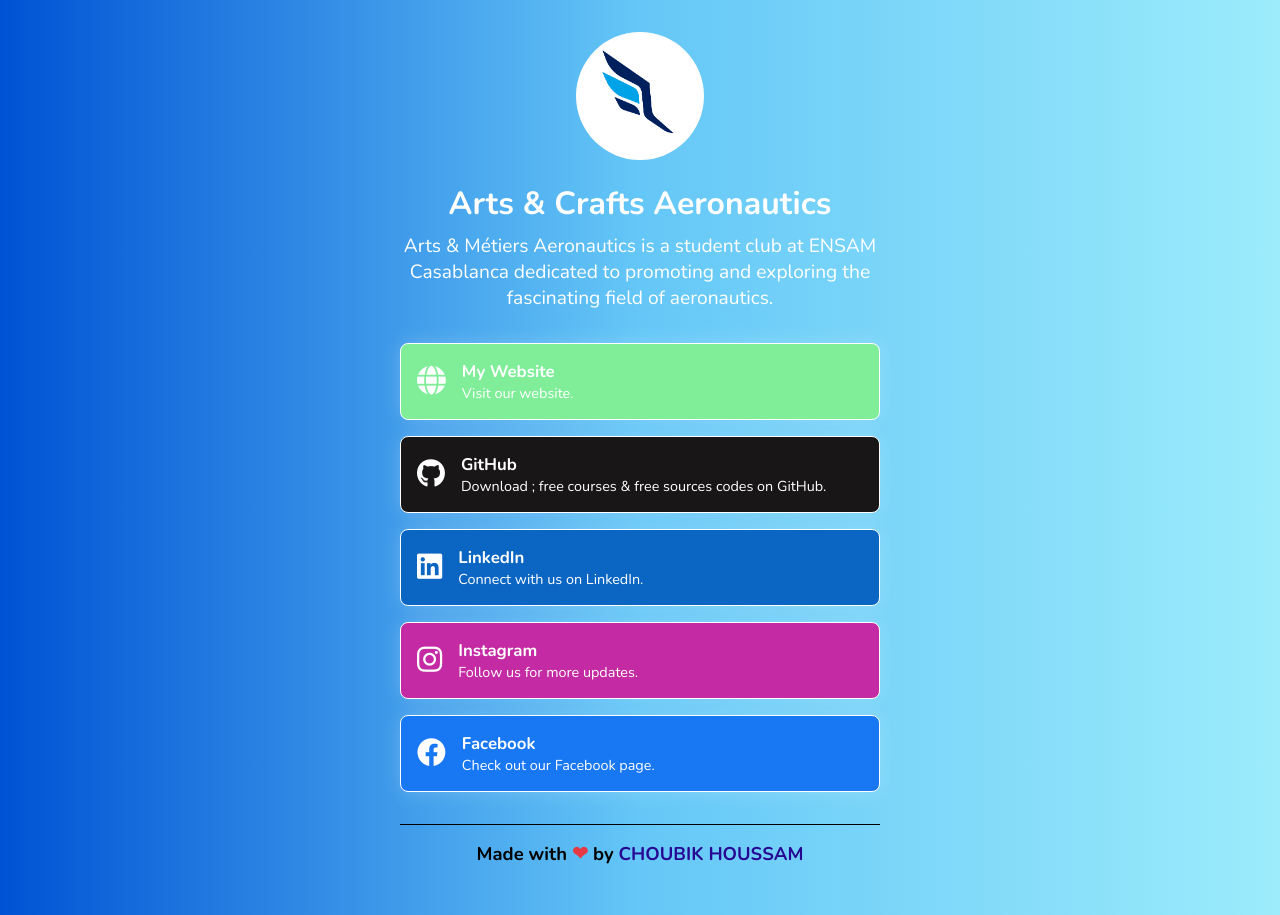
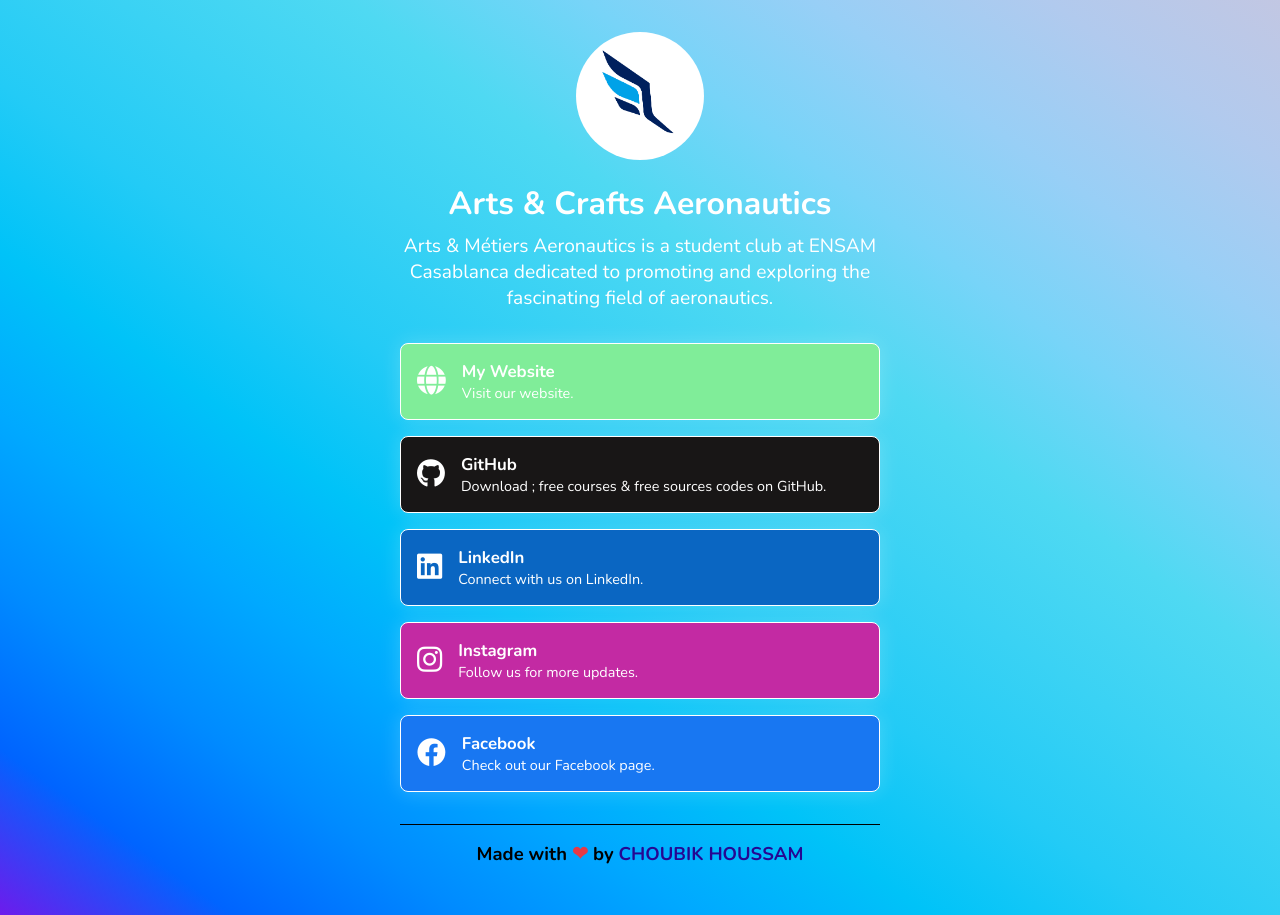
Before and after one commit to HoussamCbk/A-C-Aeronautics.github.io, a plain HTML site: page index.html in a window 1280 px wide. Drawn offline with nearby package versions, Linux system fonts and the light colour scheme.

Commit message:
Update styles.css

```diff
--- a/styles.css
+++ b/styles.css
@@ -17,9 +17,7 @@
   display: flex;
   justify-content: center;
   align-items: center;
-  background: #9CECFB;  /* fallback for old browsers */
-  background: -webkit-linear-gradient(to right, #0052D4, #65C7F7, #9CECFB);  /* Chrome 10-25, Safari 5.1-6 */
-  background: linear-gradient(to right, #0052D4, #65C7F7, #9CECFB); /* W3C, IE 10+/ Edge, Firefox 16+, Chrome 26+, Opera 12+, Safari 7+ */
+  background-image: linear-gradient(to right top, #6d1bec, #0064ff, #008bff, #00a9ff, #00c3f8, #23cbf6, #3ad2f4, #4fd9f2, #77d4f8, #98cff6, #b1caee, #c2c7e3);
   font-family: "Nunito", sans-serif;
   margin: 0;
   padding: 0;
```
